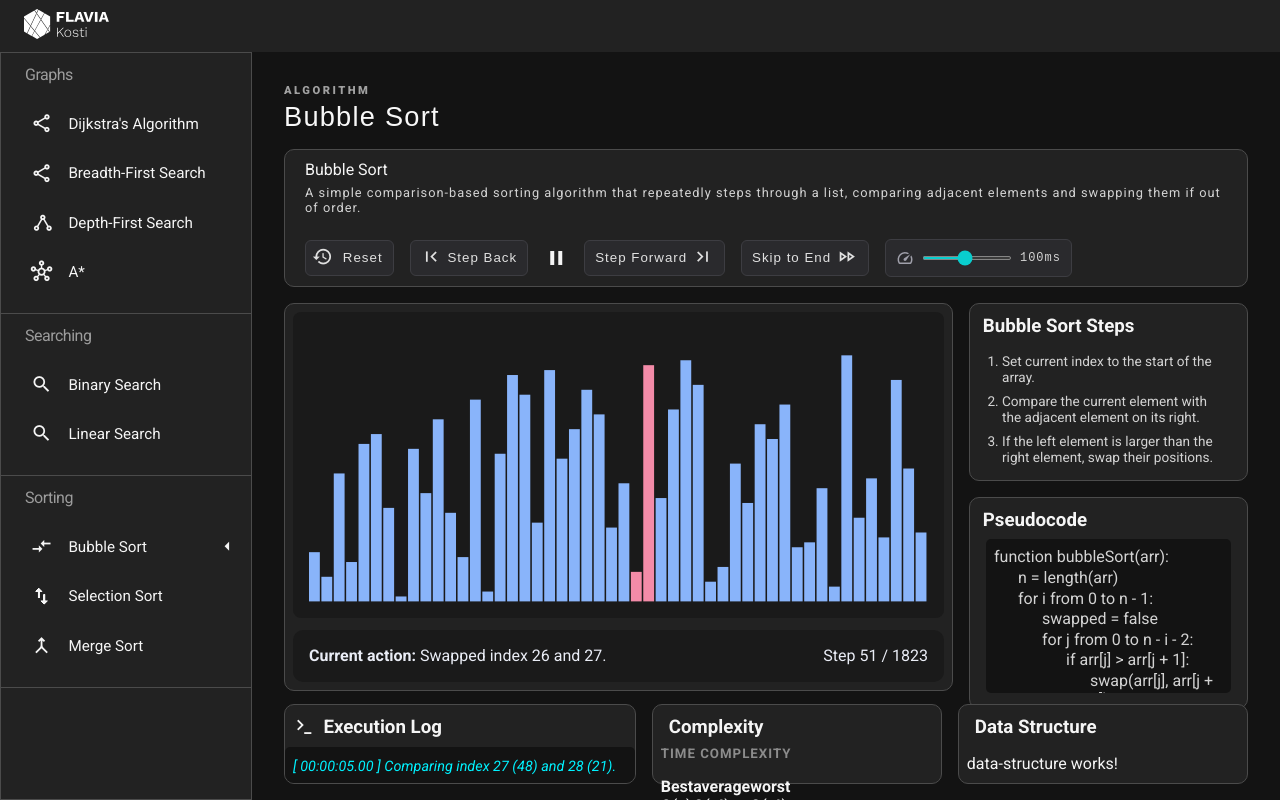
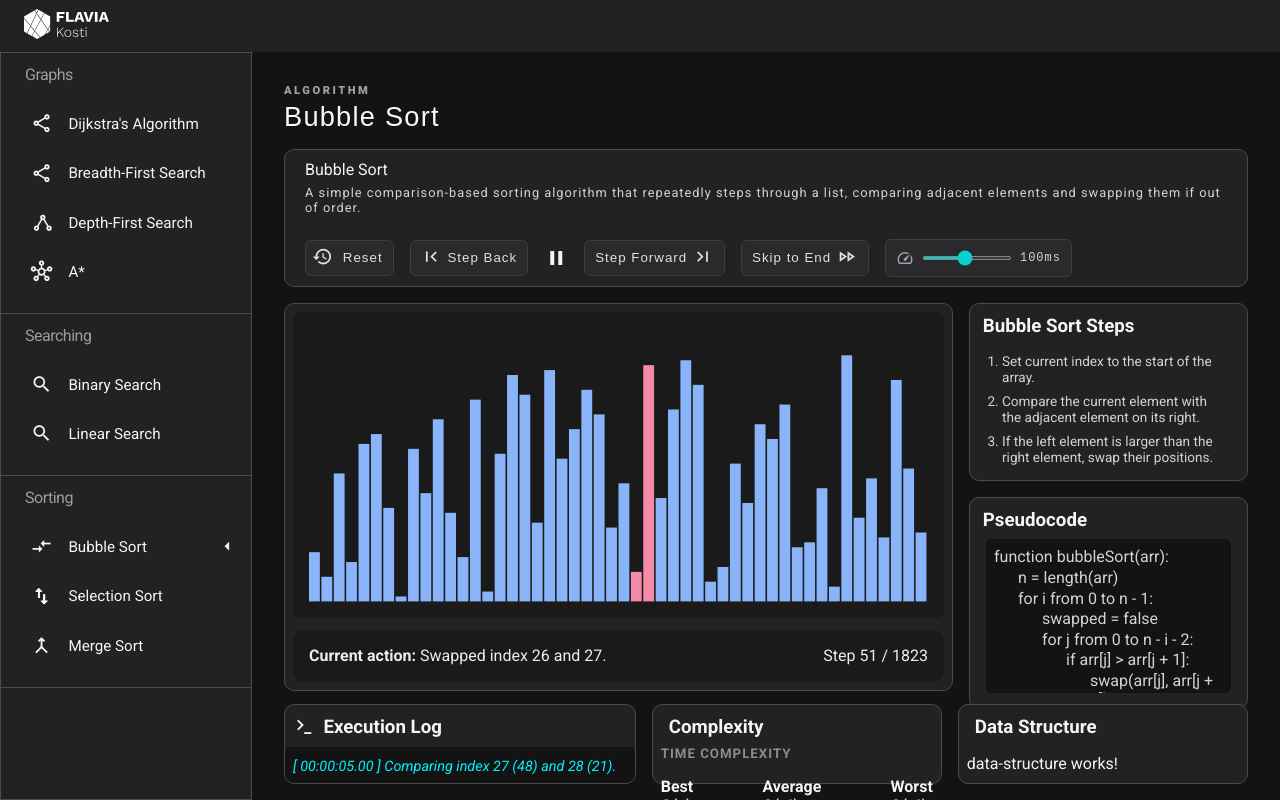
Before and after one commit to flavia3107/algorithm-visualizer, an Angular app: page / in a window 1280 px wide. Built offline with nearby package versions, Linux system fonts and the light colour scheme.

Commit message:
Algorithm-Visualizer: Complexity Details - P7

```diff
--- a/src/app/components/complexity-info/complexity-info.html
+++ b/src/app/components/complexity-info/complexity-info.html
@@ -2,10 +2,10 @@
 <div class="flex-column">
 	<div class="details">
 		<h5> Time Complexity</h5>
-		<div class="complexity-details flex-row">
-			<p class="flex-column"><strong>Best</strong><span>{{algorithm.timeComplexity.best}}</span></p>
-			<p class="flex-column"><strong>average</strong><span>{{algorithm.timeComplexity.average}}</span></p>
-			<p class="flex-column"> <strong>worst</strong> <span>{{algorithm.timeComplexity.worst}}</span></p>
+		<div class="complexity-details flex-row space_between">
+			@for(item of complexityItem; track item) {
+			<p class="flex-column"><strong>{{item}}</strong><span>{{algorithm.timeComplexity[item]}}</span></p>
+			}
 		</div>
 	</div>
 
--- a/src/app/components/complexity-info/complexity-info.scss
+++ b/src/app/components/complexity-info/complexity-info.scss
@@ -4,3 +4,7 @@ h5 {
 	letter-spacing: 1px;
 	margin: 0;
 }
+
+strong {
+	text-transform: capitalize;
+}
--- a/src/app/components/complexity-info/complexity-info.ts
+++ b/src/app/components/complexity-info/complexity-info.ts
@@ -1,4 +1,5 @@
 import { Component, inject } from '@angular/core';
+import { COMPLEXITY_CONFIG } from '../../../configs/algorithm-config';
 import { AlgorithmManager } from '../../services/algorithm-manager';
 
 @Component({
@@ -10,4 +11,5 @@ import { AlgorithmManager } from '../../services/algorithm-manager';
 export class ComplexityInfo {
   private _manager = inject(AlgorithmManager);
   readonly activeAlgorithm = this._manager.activeView;
+  readonly complexityItem = COMPLEXITY_CONFIG;
 }
--- a/src/configs/algorithm-config.ts
+++ b/src/configs/algorithm-config.ts
@@ -8,6 +8,8 @@ export interface VisualizationStep<T = any> {
 	completedIndices?: number[];
 	description: string;
 }
+
+export const COMPLEXITY_CONFIG: ('best' | 'average' | 'worst')[] = ['best', 'average', 'worst'];
 
 export type VisualizerCategory = 'sorting' | 'searching' | 'graph';
 
```
